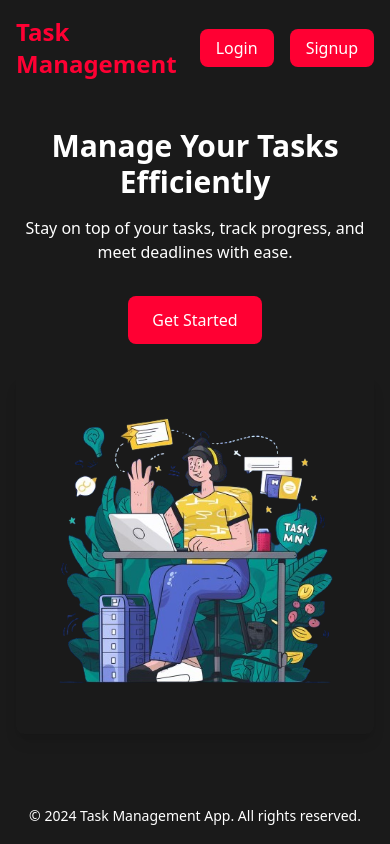
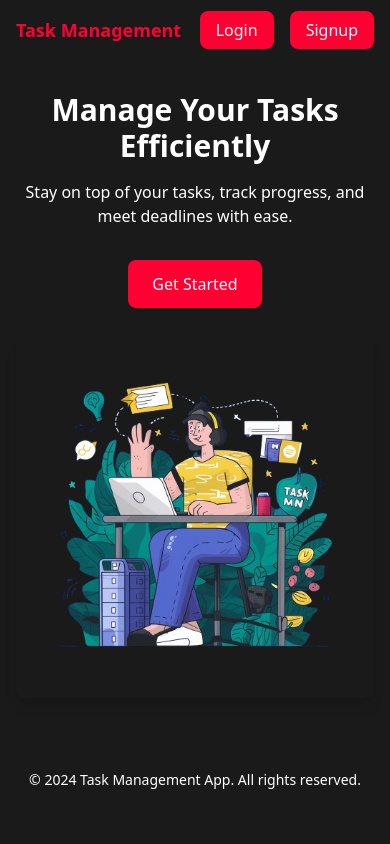
Before and after one commit to Jayant818/Assignment-WorldRef, a React (Vite) app in the folder frontend/: page / in a window 390 px wide. Built offline with nearby package versions, Linux system fonts and the light colour scheme.

Commit message:
make homepage responsive

```diff
--- a/frontend/src/components/shared/Navbar.tsx
+++ b/frontend/src/components/shared/Navbar.tsx
@@ -16,7 +16,7 @@ const Navbar = () => {
 	return (
 		<nav className="bg-task-dark text-white p-4">
 			<div className="container mx-auto flex justify-between items-center">
-				<Link to="/" className="text-2xl font-bold text-task-red">
+				<Link to="/" className="text-lg md:text-2xl font-bold text-task-red">
 					Task Management
 				</Link>
 				<div className="flex items-center gap-4">
--- a/frontend/src/constants/index.ts
+++ b/frontend/src/constants/index.ts
@@ -1 +1 @@
-export const BACKEND_URL = "http://localhost:3000";
+export const BACKEND_URL = "https://mybackend-phi.vercel.app";
```
